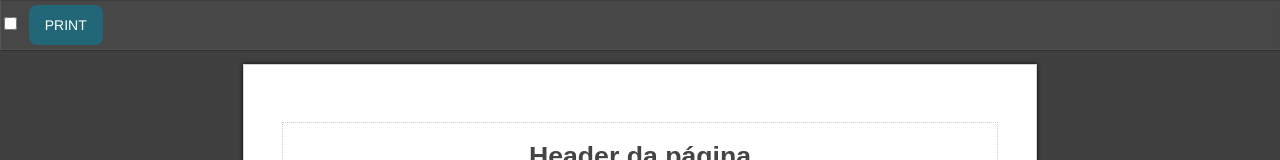
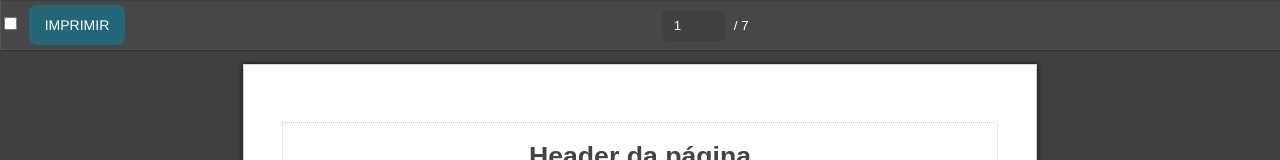
Before and after one commit to valdir-amaral/svelte-to-pdf, a Svelte app: page / in a window 1280 px wide. Shown: the top 160 px of the page. Built offline with nearby package versions, Linux system fonts and the light colour scheme.

Commit message:
feat: add sidebar and search by page

```diff
--- a/src/App.svelte
+++ b/src/App.svelte
@@ -3,6 +3,7 @@
 	import Page from "./components/Page.svelte";
 	import Toolbar from "./components/Toolbar.svelte";
 	import PageContent from "./components/PageContent.svelte";
+  import Sidebar from "./components/Sidebar.svelte";
 
 	let page, content, showSidebar;
 
@@ -10,6 +11,8 @@
 		window.print()
 	}
 </script>
+
+<Sidebar show={showSidebar} />
 
 <div class="printview">
 
--- /dev/null
+++ b/src/components/PageCount.svelte
@@ -0,0 +1,41 @@
+<script>
+  import { createEventDispatcher } from "svelte";
+
+    export let actualPage = 0;
+    export let totalPages = 4;
+
+    const dispatch = createEventDispatcher();
+
+    $: {
+        if (actualPage > totalPages) {
+            actualPage = totalPages;
+        }
+        dispatch('countupdate', {
+            actualPage,
+            totalPages
+        })
+    }
+</script>
+
+<div class="page-count">
+    <input placeholder="0" min="0" max={totalPages} class="actual-page-input" type="number" name="" id="" bind:value={actualPage}>
+    / {totalPages}
+</div>
+
+
+<style>
+    .actual-page-input {
+        background-color: rgb(64, 64, 64);
+        border: none;
+        color: white;
+        padding: 8px 12px;
+        border-radius: 6px;
+        max-width: fit-content;
+    }
+    .page-count {
+        margin: auto;
+        display: flex;
+        gap: 8px;
+        align-items: center;
+    }
+</style>
--- a/src/components/Sidebar.svelte
+++ b/src/components/Sidebar.svelte
@@ -0,0 +1,24 @@
+<script>
+    export let show = false;
+</script>
+
+<aside class:show={show}>
+    <input type="text">
+</aside>
+
+<style>
+aside {
+    width: 400px;
+    height: 100%;
+    position: fixed;
+    top: 50px;
+    z-index: 1000;
+    padding: 20px;
+    transition: all .2s ease-in-out;
+    transform: translateX(-400px);
+    background-color: rgb(71, 71, 71);
+}
+.show {
+    transform: translateX(0);
+}
+</style>
--- a/src/components/Toolbar.svelte
+++ b/src/components/Toolbar.svelte
@@ -1,16 +1,24 @@
 <script>
   import { createEventDispatcher } from "svelte";
+  import PageCount from "./PageCount.svelte";
     export let inputStatus;
     const dispatch = createEventDispatcher();
 
     let printPage = () => {
         dispatch('print');
     }
+
+    const search = ev => {
+
+    }
 </script>
 
 <div class="toolbar">
-    <input type="checkbox" bind:checked={inputStatus}>
-    <button on:click={printPage} id="print">Print</button>
+    <div>
+        <input type="checkbox" bind:checked={inputStatus}>
+        <button on:click={printPage} id="print">Imprimir</button>
+    </div>
+    <PageCount on:countupdate={search} actualPage=1 totalPages=7 />
 </div>
 
 <style>
@@ -33,14 +41,18 @@
         transform: translateY(-3px);
     }
     .toolbar {
+        color: white;
+        display: flex;
+        align-items: center;
         background: none repeat scroll 0% 0% rgba(0, 0, 255, 0.3);
         background-color: rgb(71, 71, 71);
         min-height: 32px;
         width: 100%;
         box-shadow: 1px 0px 0px rgba(255, 255, 255, 0.08) inset, 0px 1px 1px rgba(0, 0, 0, 0.15) inset, 0px -1px 0px rgba(255, 255, 255, 0.05) inset, 0px 1px 0px rgba(0, 0, 0, 0.15), 0px 1px 1px rgba(0, 0, 0, 0.1);
         padding: 0;
-        position: absolute;
+        position: fixed;
         left: 0px;
+        z-index: 1000;
         top: 0px;
     }
 
```
